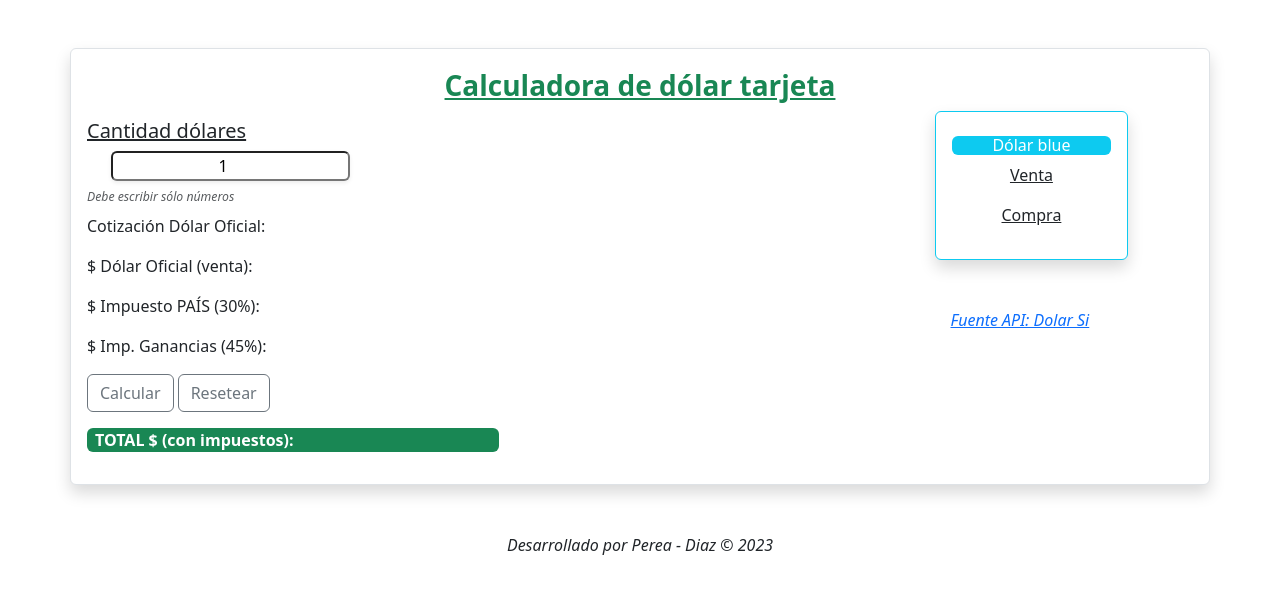
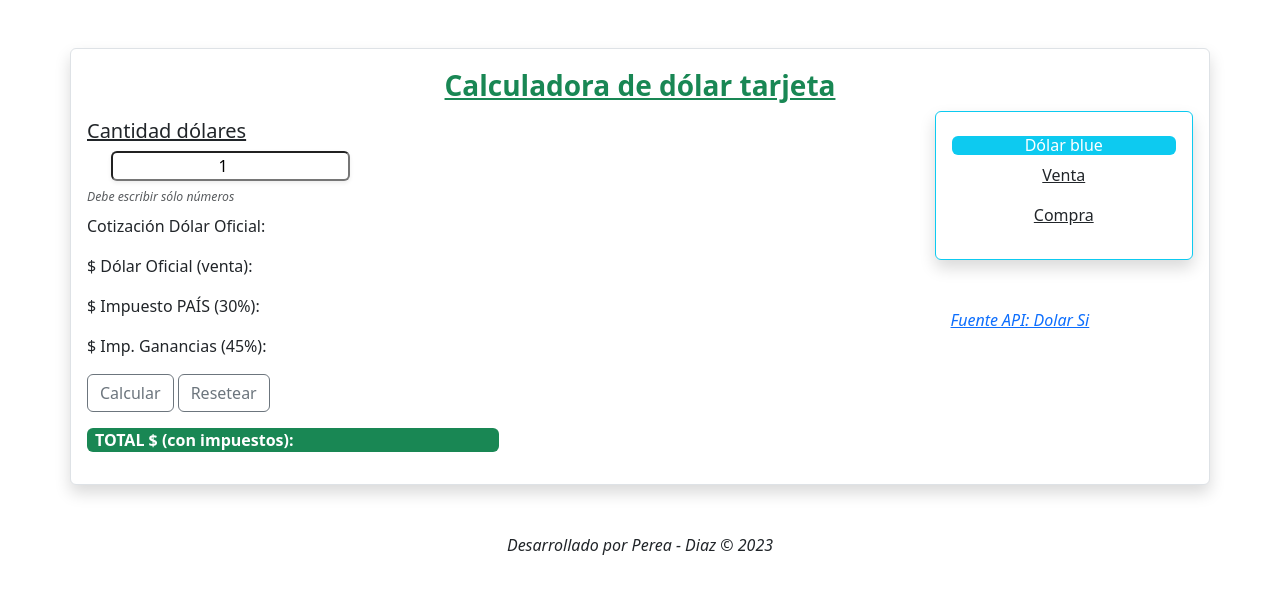
Before and after one commit to Carlossperea/calcu, a plain HTML site: page index.html in a window 1280 px wide. Drawn offline with nearby package versions, Linux system fonts and the light colour scheme; no server answers.

Commit message:
Update index.html

```diff
--- a/index.html
+++ b/index.html
@@ -50,7 +50,7 @@
 
                 <div class="col-3 col-sm-3 col-md-3"><!--Hacer responsivas para adaptar a celulares -ver col-sm-->
 
-                    <div class="card border-info shadow p-3 mb-5 bg-body rounded w-75">
+                    <div class="card border-info shadow p-3 mb-5 bg-body rounded w-55">
                         <div class="card-body, text-center">
 
                           <h6 class="card-title,p-3 mt-2 bg-info text-white rounded">Dólar blue</h6>
```
